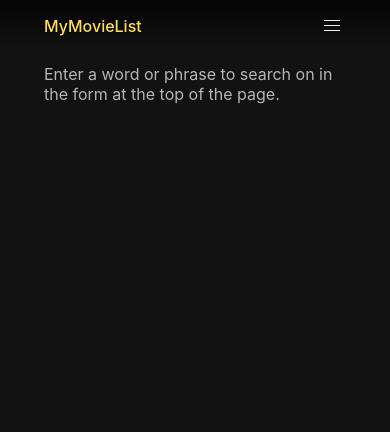
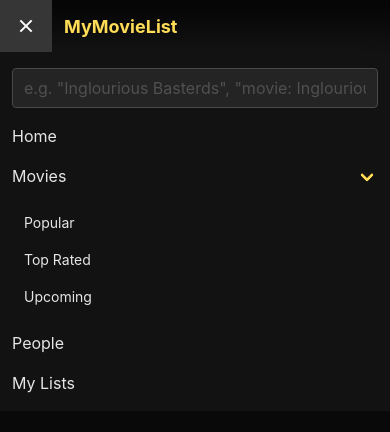
Before and after one commit to lkritsimas/angular-movie-app, an Angular app: page /search in a window 390 px wide. Both pictures are taken after a click on the button "menu". Shown: the top 432 px of the page. Built offline with nearby package versions, Linux system fonts and the light colour scheme.

Commit message:
Fix navbar for mobile devices

```diff
--- a/src/app/app.component.html
+++ b/src/app/app.component.html
@@ -2,42 +2,45 @@
   <div class="navbar-brand">
     <a class="navbar-item has-text-warning" routerLink="/">{{ title }}</a>
 
-    <a role="button" class="navbar-burger burger" aria-label="menu" aria-expanded="false"
-      data-target="navbarBasicExample">
+    <a (click)="toggleNavbar()" #navBurger role="button" class="navbar-burger burger" aria-label="menu"
+      aria-expanded="false" data-target="navbar">
       <span aria-hidden="true"></span>
       <span aria-hidden="true"></span>
       <span aria-hidden="true"></span>
     </a>
   </div>
 
-  <div id="navbarBasicExample" class="navbar-menu">
+  <div id="navbar" class="navbar-menu" #navMenu>
     <div class="navbar-start">
-      <a class="navbar-item" routerLink="/">Home</a>
+      <a class="navbar-item" routerLink="/" routerLinkActive="is-active"
+        [routerLinkActiveOptions]="{exact: true}">Home</a>
 
       <div class="navbar-item has-dropdown is-hoverable">
-        <a class="navbar-link" routerLink="/movies">
-          Movies
-        </a>
+        <div class="navbar-link">
+          <a class="navbar-item is-paddingless" routerLink="/movies" routerLinkActive="is-active">
+            Movies
+          </a>
+        </div>
         <div class="navbar-dropdown">
-          <a class="navbar-item" routerLink="/movies/popular">
+          <a class="navbar-item" routerLink="/movies/popular" routerLinkActive="is-active">
             Popular
           </a>
-          <a class="navbar-item" routerLink="/movies/top">
+          <a class="navbar-item" routerLink="/movies/top" routerLinkActive="is-active">
             Top Rated
           </a>
-          <a class="navbar-item" routerLink="/movies/upcoming">
+          <a class="navbar-item" routerLink="/movies/upcoming" routerLinkActive="is-active">
             Upcoming
           </a>
         </div>
       </div>
 
-      <a class="navbar-item" routerLink="/people">People</a>
+      <a class="navbar-item" routerLink="/people" routerLinkActive="is-active">People</a>
 
-      <app-search class="navbar-item is-expanded"></app-search>
+      <app-search class="navbar-item navbar-search is-expanded"></app-search>
     </div>
 
     <div class="navbar-end">
-      <a class="navbar-item" routerLink="/mylist">My Lists</a>
+      <a class="navbar-item" routerLink="/mylist" routerLinkActive="is-active">My Lists</a>
     </div>
   </div>
 </nav>
--- a/src/app/app.component.scss
+++ b/src/app/app.component.scss
@@ -2,16 +2,66 @@
 @import "../variables";
 
 .navbar {
-    background-image: linear-gradient(to bottom, rgba(0, 0, 0, 0.7) 10%, rgba(0, 0, 0, 0));
-    padding-left: 2rem;
-    padding-right: 2rem;
-
     &-start {
         flex-grow: 1;
     }
 
     &-item {
-        font-weight: 500;
-        transition: color 400ms;
+        transition: color 300ms;
+
+        .is-active {
+            font-weight: bold;
+            color: $white;
+        }
+
+        .navbar-dropdown .is-active {
+            color: $yellow;
+        }
+    }
+
+    &-dropdown {
+        min-width: 188px;
+    }
+
+    &-brand {
+        font-size: 18px;
+        font-weight: bold;
+    }
+
+    &-burger {
+        // Left-aligned burger
+        order: -1;
+        margin-left: 0;
+        user-select: none;
+
+        &:hover {
+            color: inherit;
+            background-color: $grey-darker;
+        }
+
+        span {
+            height: 2px;
+        }
+    }
+
+    @include touch {
+        &-brand {
+            background-image: linear-gradient(to bottom, rgba(0, 0, 0, 0.7) 10%, rgba(0, 0, 0, 0));
+        }
+
+        &-start {
+            display: flex;
+            flex-direction: column;
+        }
+
+        &-search {
+            order: -1;
+        }
+    }
+
+    @include desktop {
+        background-image: linear-gradient(to bottom, rgba(0, 0, 0, 0.7) 10%, rgba(0, 0, 0, 0));
+        padding-left: 2rem;
+        padding-right: 2rem;
     }
 }
--- a/src/app/app.component.ts
+++ b/src/app/app.component.ts
@@ -1,4 +1,4 @@
-import { Component, OnInit } from '@angular/core';
+import { Component, OnInit, ViewChild, ElementRef } from '@angular/core';
 import { Router, ActivatedRoute, NavigationEnd } from '@angular/router';
 import { filter, map } from 'rxjs/operators';
 import { TitleService } from './title.service';
@@ -8,6 +8,8 @@ import { TitleService } from './title.service';
   styleUrls: ['./app.component.scss']
 })
 export class AppComponent implements OnInit {
+  @ViewChild('navBurger') navBurger: ElementRef;
+  @ViewChild('navMenu') navMenu: ElementRef;
   title: string = 'MyMovieList';
 
   public constructor(
@@ -38,4 +40,9 @@ export class AppComponent implements OnInit {
         this.titleService.setTitle(title);
       });
   }
+
+  public toggleNavbar() {
+    this.navBurger.nativeElement.classList.toggle('is-active');
+    this.navMenu.nativeElement.classList.toggle('is-active');
+  }
 }
--- a/src/app/movie-detail/movie-detail.component.html
+++ b/src/app/movie-detail/movie-detail.component.html
@@ -20,9 +20,12 @@
                     <span class="rating">{{ movieRating }}</span>
                     <span class="separator">|</span>
                 </ng-container>
-                <span class="runtime">{{ movie.runtime }} min</span>
-                <span class="separator">|</span>
-                <span class="release-date">{{ movie.release_date | date: 'd MMMM yyyy' }}</span>
+                <ng-container *ngIf="movie.runtime">
+                    <span class="runtime">{{ movie.runtime }} min</span>
+                    <span class="separator">|</span>
+                </ng-container>
+                <span *ngIf="movie.release_date"
+                    class="release-date">{{ movie.release_date | date: 'd MMMM yyyy' }}</span>
                 <ng-container *ngIf="movieGenres">
                     <span class="separator">|</span>
                     <ng-container *ngFor="let genre of movieGenres; let isLast=last">
--- a/src/app/movie-detail/movie-detail.component.ts
+++ b/src/app/movie-detail/movie-detail.component.ts
@@ -24,6 +24,7 @@ export class MovieDetailComponent implements OnInit {
     private movieService: MovieService,
     private titleService: TitleService
   ) {
+    // Listen for route changes
     this.router.events
       .pipe(
         filter(event => event instanceof NavigationEnd),
@@ -42,11 +43,7 @@ export class MovieDetailComponent implements OnInit {
       });
   }
 
-  ngOnInit(): void {
-
-    // const id = this.activatedRoute.snapshot.paramMap.get('id');
-    // this.getMovieDetails(id);
-  }
+  ngOnInit(): void { }
 
   getMovieDetails(id: string): void {
     this.movieService.getMovieDetails(id).subscribe(movie => {
--- a/src/styles.scss
+++ b/src/styles.scss
@@ -2,6 +2,6 @@
 
 html,
 body {
-    background-color: $black-bis;
+    background-color: $black;
     height: 100%
 }
--- a/src/variables.scss
+++ b/src/variables.scss
@@ -17,15 +17,16 @@ $input-border-color: hsl(0, 0%, 29%);
 $input-hover-border-color: hsl(0, 0%, 21%);
 
 $navbar-background-color: hsl(0, 0%, 7%);
-$navbar-item-color: hsl(0, 0%, 93%);
+$navbar-item-color: hsl(0, 0%, 90%);
+$navbar-item-hover-color: hsl(0, 0%, 71%);
 $navbar-item-hover-background-color: transparent;
-$navbar-item-hover-color: hsl(0, 0%, 71%);
 $navbar-item-active-color: hsl(0, 0%, 100%);
 $navbar-dropdown-border-top: 2px solid hsl(0, 0, 14%);
 $navbar-dropdown-background-color: hsl(0, 0%, 7%);
 $navbar-dropdown-arrow: $yellow;
-$navbar-dropdown-item-hover-color: hsl(0, 0%, 71%);
+$navbar-dropdown-item-hover-color: $navbar-item-hover-color;
 $navbar-dropdown-item-hover-background-color: hsl(0, 0%, 7%);
+$navbar-dropdown-item-active-background-color: transparent;
 
 $card-color: hsl(0, 0%, 93%);
 $card-background-color: hsl(0, 0%, 21%);
```
